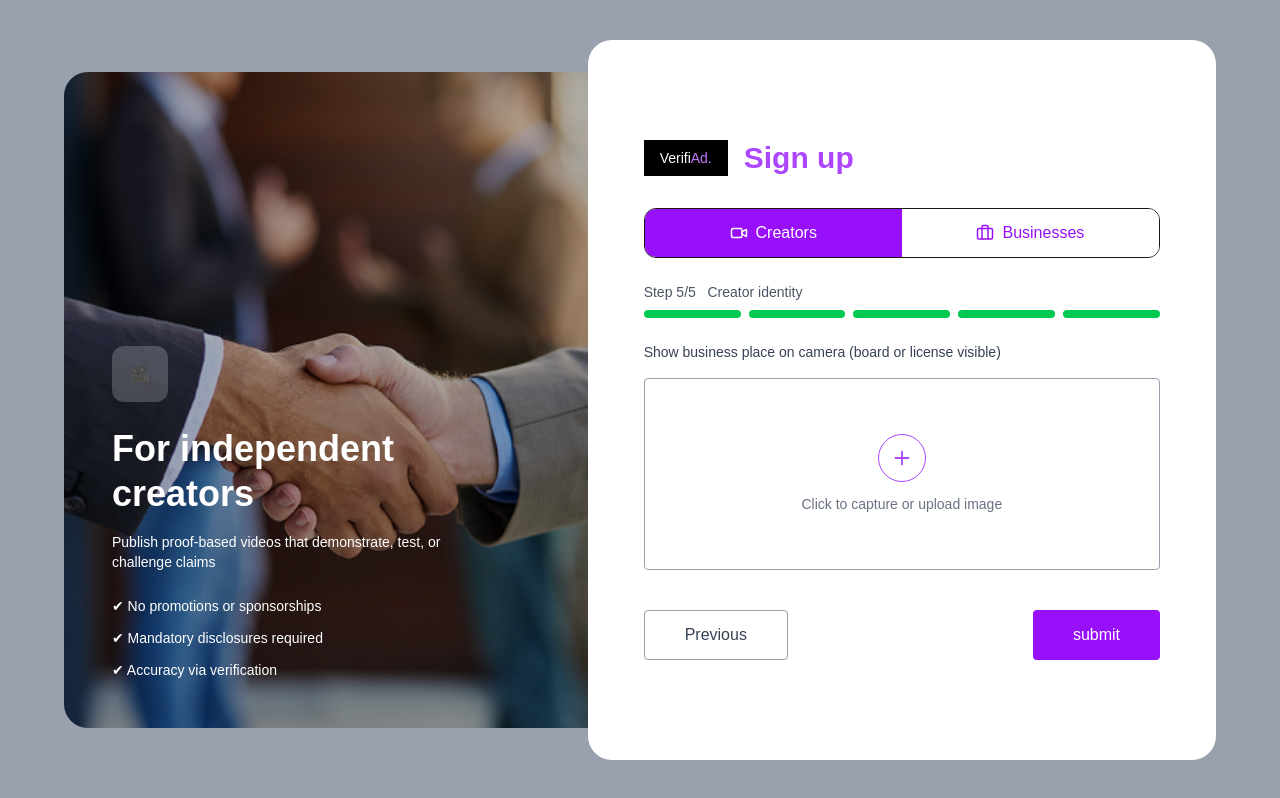
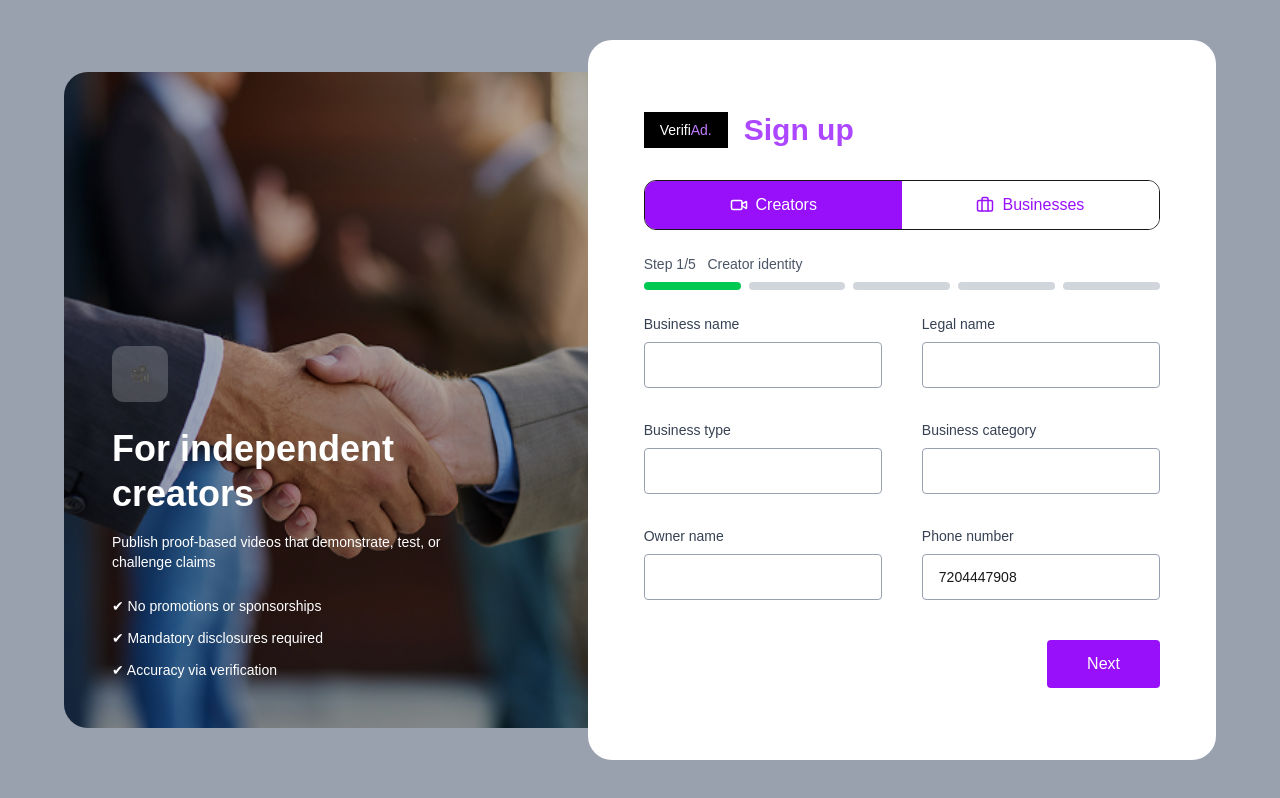
Before and after one commit to yuvaraj-io/verifiad, a Next.js app: page /signup in a window 1280 px wide. Built offline with nearby package versions, Linux system fonts and the light colour scheme; no server answers.

Commit message:
added layout design

```diff
--- a/components/signup/SignupLayout.tsx
+++ b/components/signup/SignupLayout.tsx
@@ -60,7 +60,7 @@ export type BusinessLiveVerification = {
 
 export default function SignupLayout() {
   const [role, setRole] = useState<Role>("business");
-  const [step, setStep] = useState(5);
+  const [step, setStep] = useState(1);
 
   /* ---------- CREATOR STATE ---------- */
   const [creatorForm, setCreatorForm] = useState<CreatorForm>({
```
